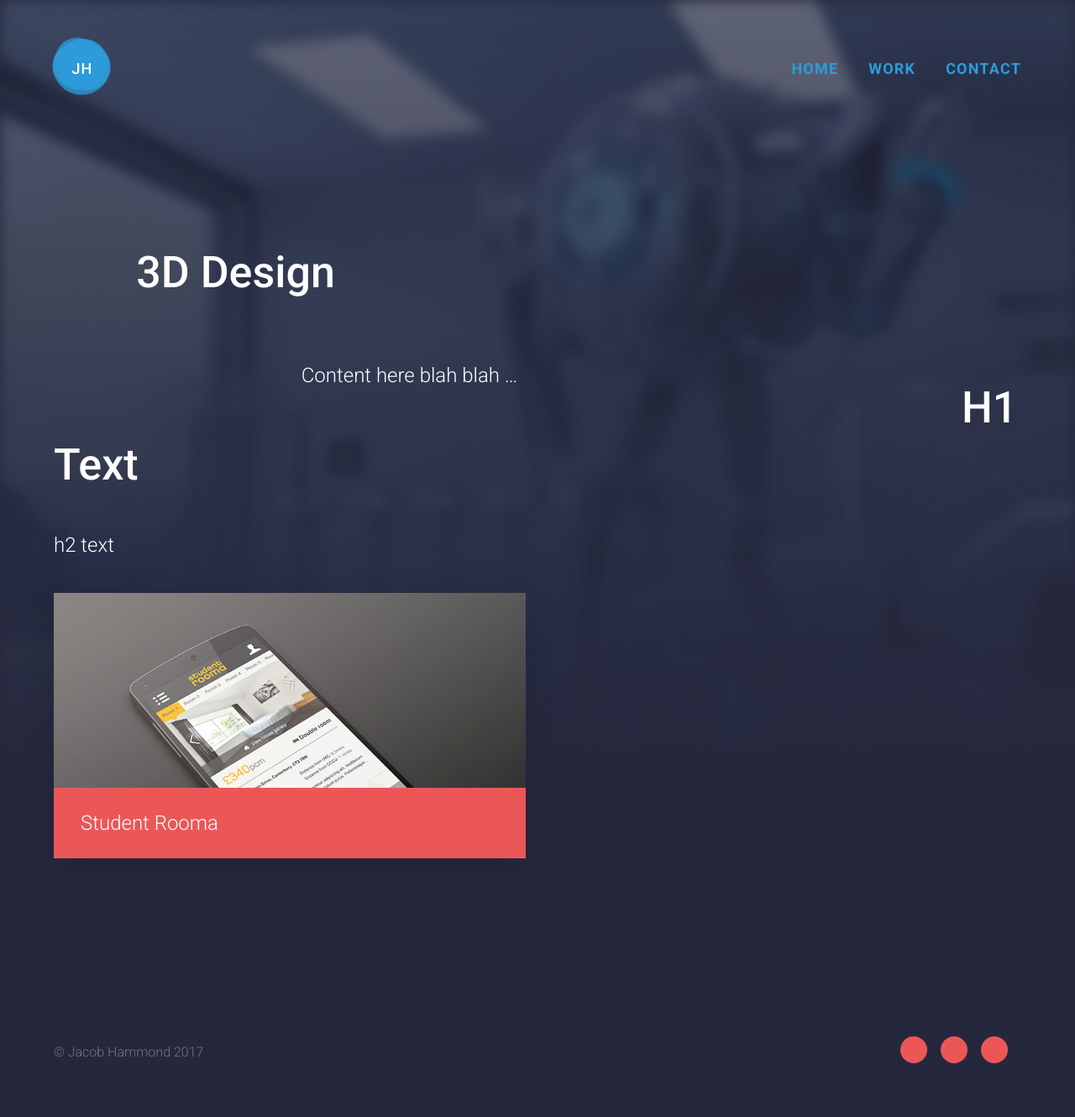
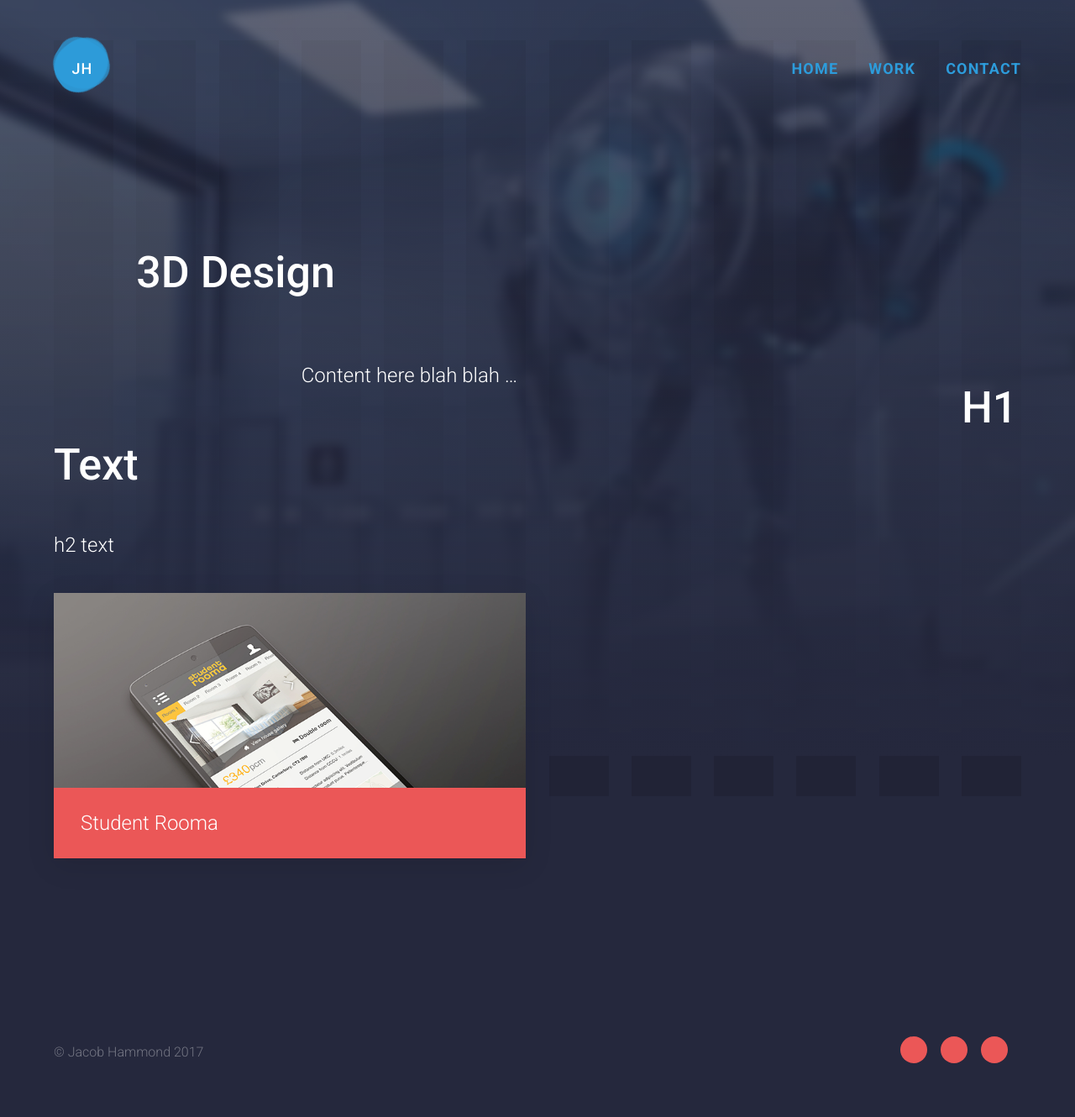
Before and after one commit to JacobH1992/portfolio-github-pages, a Jekyll site: the page built from _posts/2017-01-10-3d-design.markdown, in a window 1280 px wide. Shown: the whole page at 84% size. Built offline with Jekyll 4.4.1, drawn with Linux system fonts in a browser that asks for light colours; nearby versions of some CDN libraries.

Commit message:
turned on grid

```diff
--- a/_layouts/project.html
+++ b/_layouts/project.html
@@ -4,7 +4,7 @@ layout: default
 
 <div class="bg-wrapper">
   <div class="bg-gradient"></div>
-  <div class="bg-image" style="background: url('../assets/img/cover/{{ page.cover-image | escape }}') no-repeat center; background-size: cover;"></div>
+  <div class="bg-image" style="background: url('../assets/img/cover/{{ page.cover-image | escape }}') no-repeat top; background-size: cover;"></div>
 </div>
 
 <div class="project" itemscope itemtype="http://schema.org/BlogPosting">
--- a/_sass/neat/settings/_visual-grid.scss
+++ b/_sass/neat/settings/_visual-grid.scss
@@ -4,7 +4,7 @@
 ///
 /// @type Bool
 
-$visual-grid: false !default;
+$visual-grid: true !default;
 
 /// Sets the visual grid color. Set with `!global` flag.
 ///
--- a/_sass/pages/_project.scss
+++ b/_sass/pages/_project.scss
@@ -1,12 +1,12 @@
 .bg-wrapper {
+	width: 100%;
+	height: 100%;
 	position: absolute;
 	top: 0;
 	left: 0;
 	bottom: 0;
 	right: 0;
 	overflow: hidden;
-	height: 100%;
-	width: 100%;
 }
 
 .bg-gradient {
@@ -24,20 +24,20 @@
 }
 
 .bg-image {
-	width: 100%;
-	height: 100%;
+	width: 110%;
+	height: 110%;
 	position: absolute;
-	top: 0;
-	left: 0;
+	top: -5%;
+	left: -5%;
 	bottom: 0;
 	right: 0;
 	background-size: cover;
 	opacity: 0.3;
-	-webkit-filter: blur(8px);
-	-moz-filter: blur(8px);
-	-o-filter: blur(8px);
-	-ms-filter: blur(8px);
-	filter: blur(8px);
+	-webkit-filter: blur(6px);
+	-moz-filter: blur(6px);
+	-o-filter: blur(6px);
+	-ms-filter: blur(6px);
+	filter: blur(6px);
 	z-index: 1;
 }
 
```
